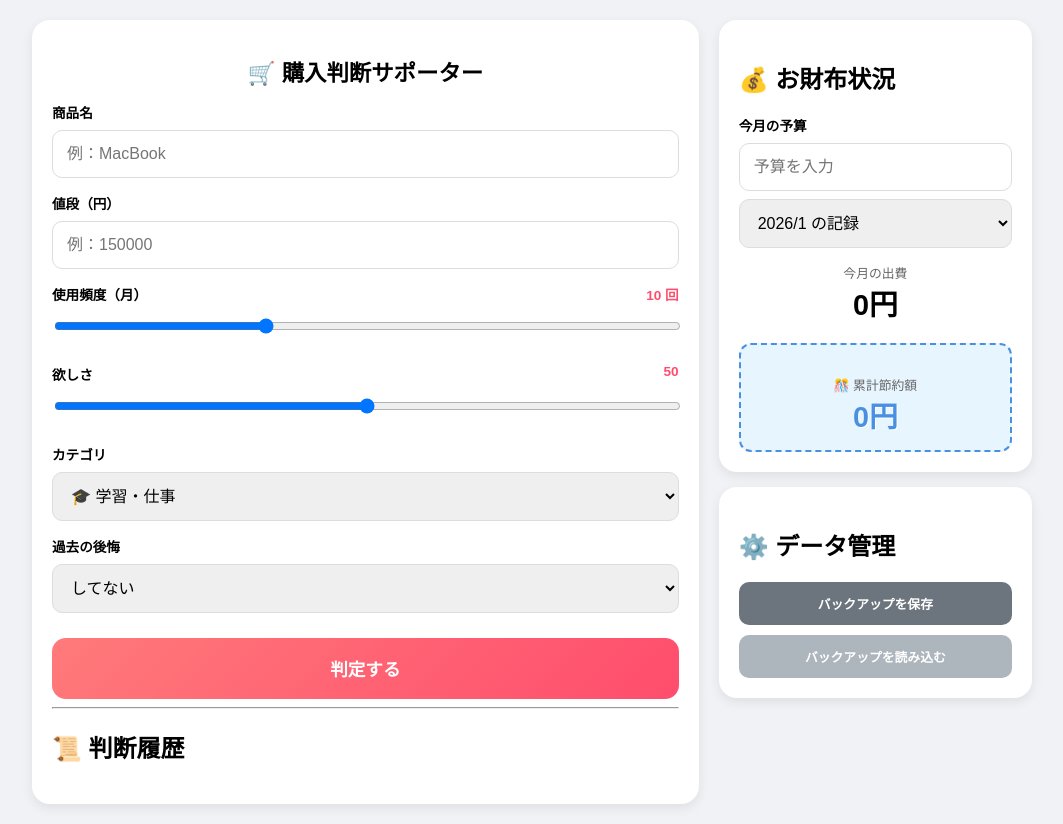
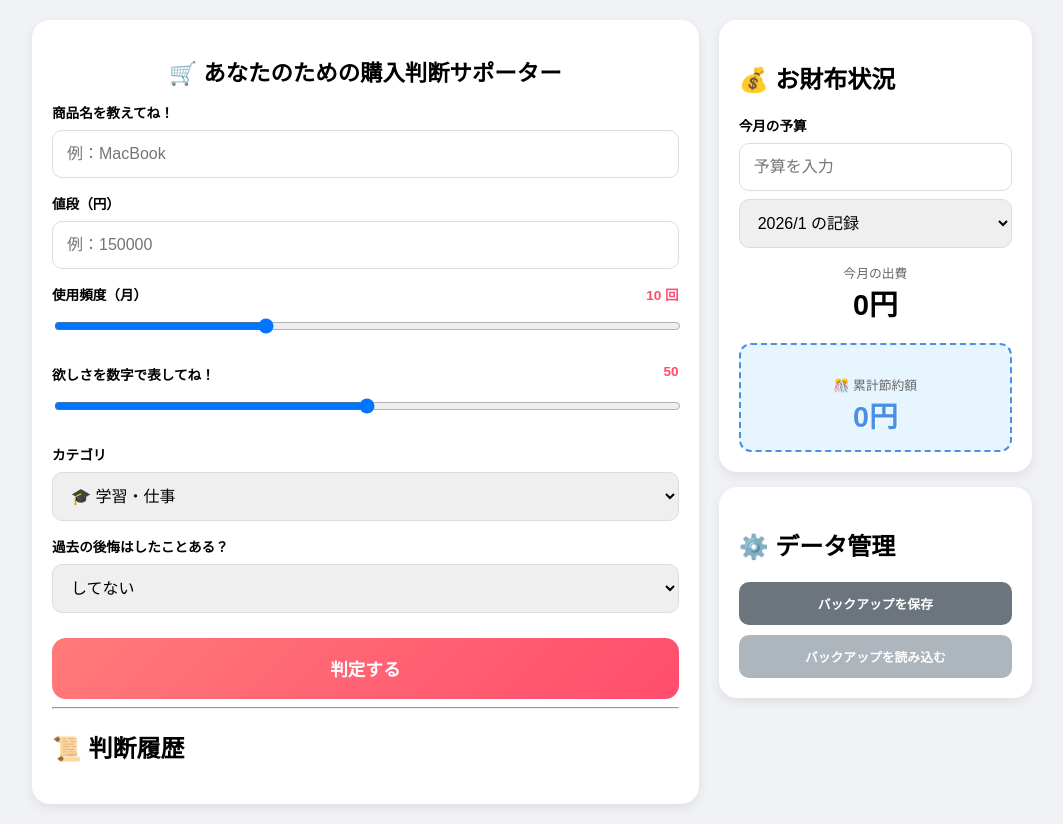
Before and after one commit to Kaaaaaaaaaan715/shopping-supporter, a plain HTML site: page index.html in a window 1280 px wide. Shown: the whole page, without its empty margins (108-1171 px from the left). Drawn offline with Linux system fonts and the light colour scheme.

Commit message:
Update index.html

```diff
--- a/index.html
+++ b/index.html
@@ -16,10 +16,10 @@
 
 <div class="container">
   <div class="app">
-    <h1>🛒 購入判断サポーター</h1>
+    <h1>🛒 あなたのための購入判断サポーター</h1>
 
     <div class="input-group">
-      <label>商品名<input id="itemName" type="text" placeholder="例：MacBook"></label>
+      <label>商品名を教えてね！<input id="itemName" type="text" placeholder="例：MacBook"></label>
       <label>値段（円）<input type="text" id="price" inputmode="numeric" placeholder="例：150000"></label>
 
       <div class="range-group">
@@ -29,7 +29,7 @@
       </div>
 
       <div class="range-group">
-        <label>欲しさ<span class="value"><span id="desireValue">50</span></span>
+        <label>欲しさを数字で表してね！<span class="value"><span id="desireValue">50</span></span>
           <input type="range" id="desire" min="0" max="100" value="50">
         </label>
       </div>
@@ -43,7 +43,7 @@
         </select>
       </label>
 
-      <label>過去の後悔
+      <label>過去の後悔はしたことある？
         <select id="regret">
           <option value="1.0">してない</option>
           <option value="0.85">少しした</option>
```
